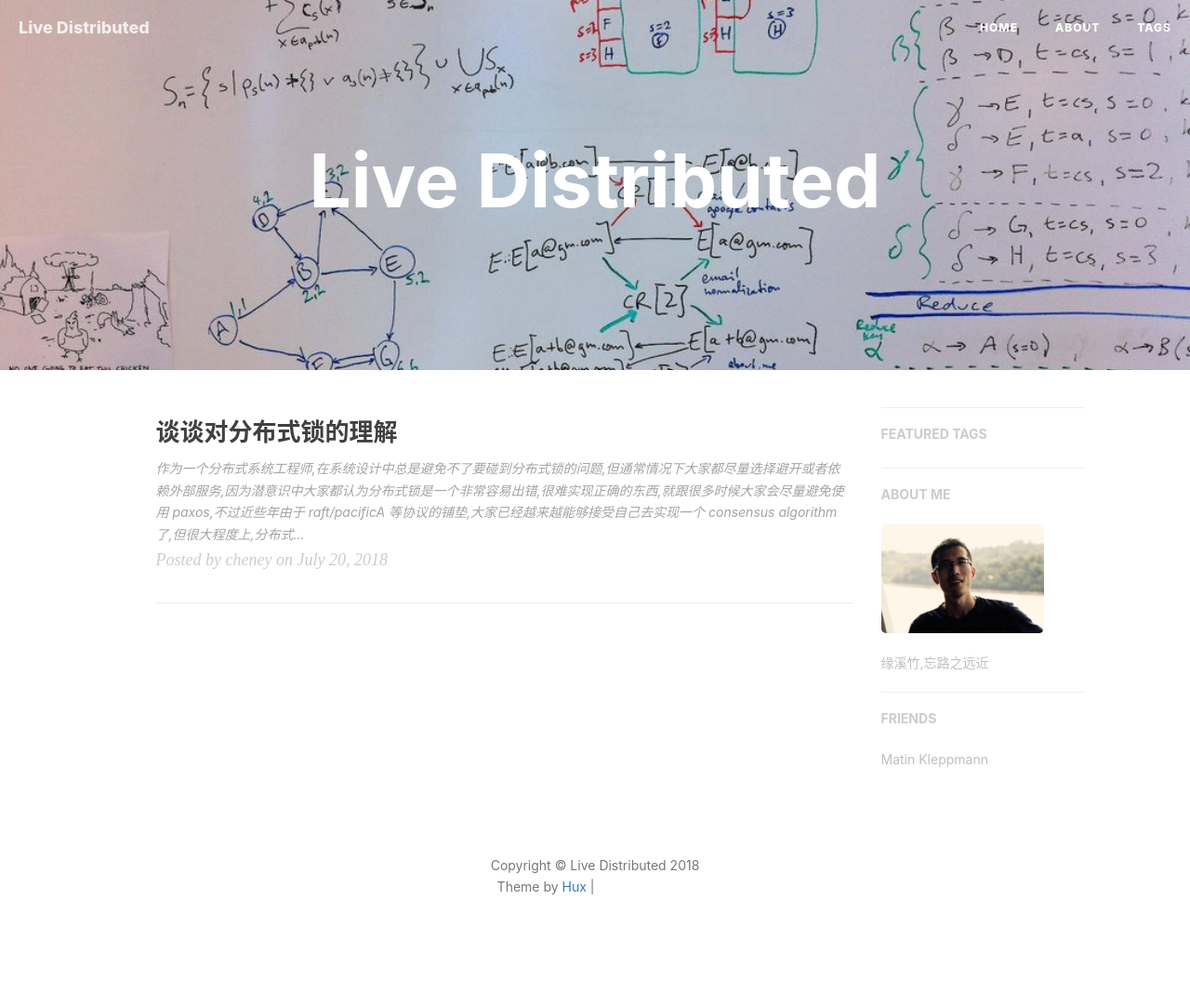
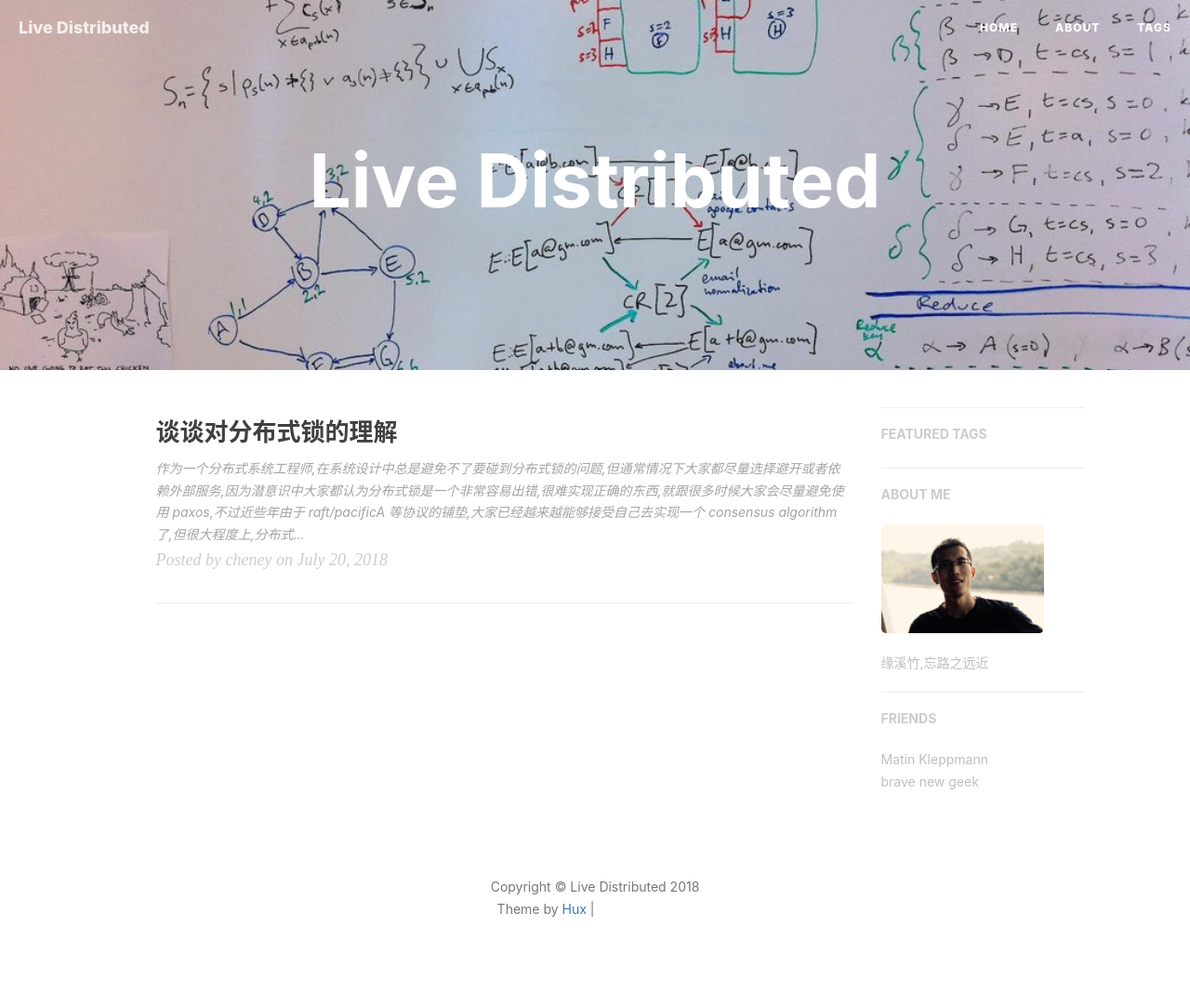
Before and after one commit to flashnative/flashnative.github.io, a Jekyll site: the page built from index.html, in a window 1280 px wide. Shown: the whole page at 93% size. Built offline with Jekyll 4.4.1, drawn with Linux system fonts in a browser that asks for light colours; nearby versions of some CDN libraries; the list of posts is cut into pages by our own code; comment, search, counter and statistics services are not loaded; before the commit the page ends 1058 px from its top, so only the background shows below that; grey boxes are pictures that could not be loaded.

Commit message:
Update _config.yml

```diff
--- a/_config.yml
+++ b/_config.yml
@@ -94,5 +94,9 @@ friends: [
     {
          title: "Matin Kleppmann",
          href: "https://martin.kleppmann.com/"
+    },
+    {
+         title: "brave new geek",
+         href: "https://bravenewgeek.com/"
     }
 ]
```
